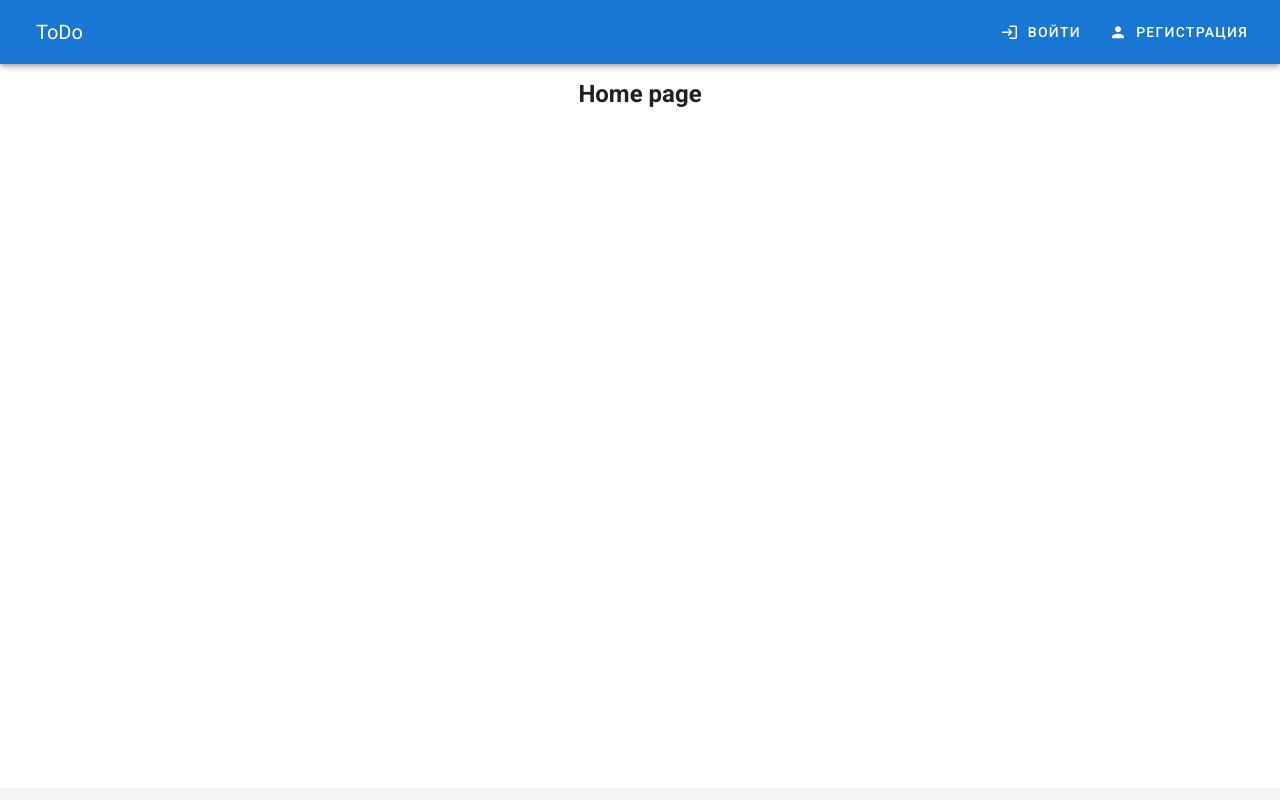
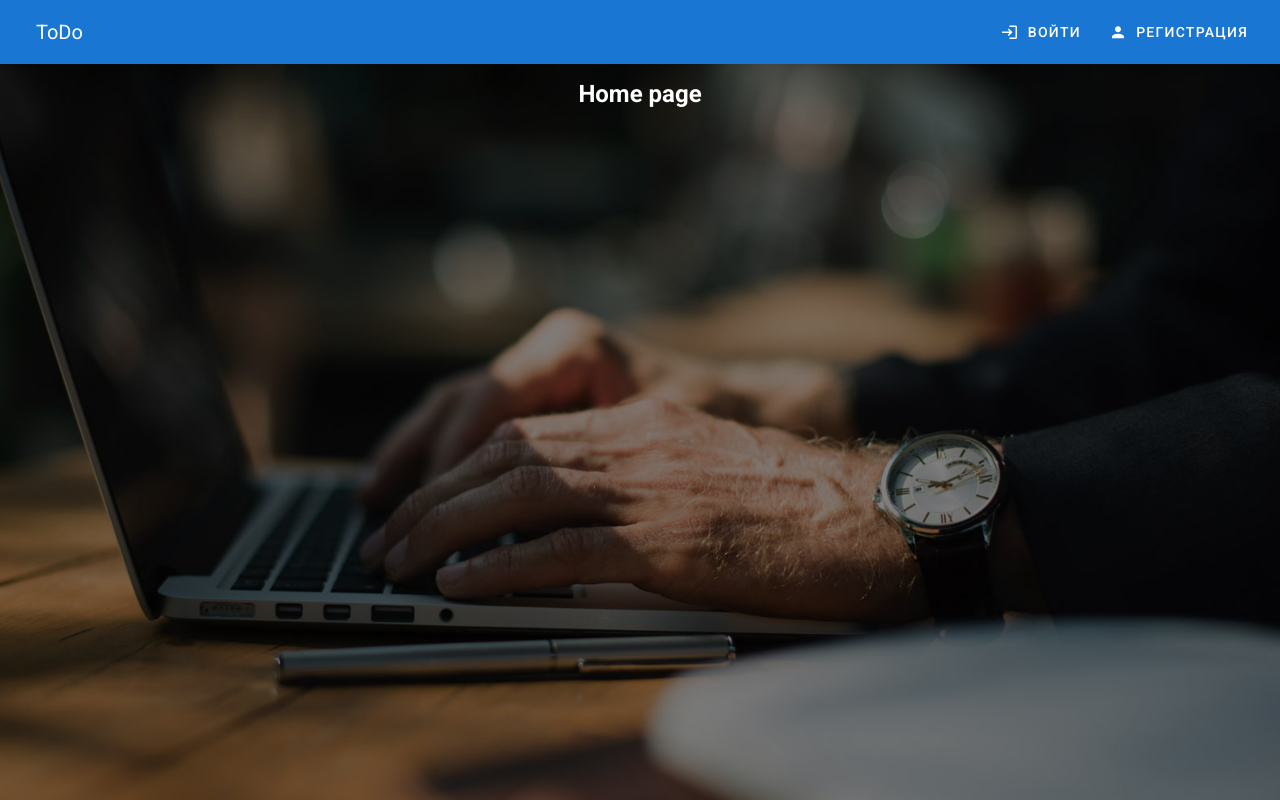
Before and after one commit to e-repo/todolist-symfony, a Vue app in the folder frontend/: page / in a window 1280 px wide. Built offline with nearby package versions, Linux system fonts and the light colour scheme.

Commit message:
Верстка главной страницы

```diff
--- a/frontend/src/App.vue
+++ b/frontend/src/App.vue
@@ -91,8 +91,6 @@
 
         </v-content>
 
-        <v-footer app></v-footer>
-
 
     </v-app>
 </template>
--- a/frontend/src/components/Main/Home.vue
+++ b/frontend/src/components/Main/Home.vue
@@ -1,5 +1,8 @@
 <template>
-    <v-container>
+    <v-container
+        class="main-page container--fluid"
+        style="background-image: url('/img/banners/banner-main-1.jpg');"
+    >
         <v-row>
             <v-col>
                 <h2 class="text-center">Home page</h2>
--- a/frontend/src/style/common.scss
+++ b/frontend/src/style/common.scss
@@ -1,3 +1,28 @@
+/*===========================
+ --CONTAIN--
+
+ 1. Common style
+ 2. Main-page
+
+ MEDIA-QUERIES
+
+===========================*/
+
+
+/* 1. Common style
+===========================*/
 .pointer {
   cursor: pointer;
 }
+
+
+/* 2. Main-page
+===========================*/
+.main-page {
+  position: relative;
+  height: 100%;
+  background-position: 50% 50%;
+  -webkit-background-size: cover;
+  background-size: cover;
+  color: #fff;
+}
```
Also changed, not shown: frontend/public/img/banners/banner-main-1.jpg (added).
